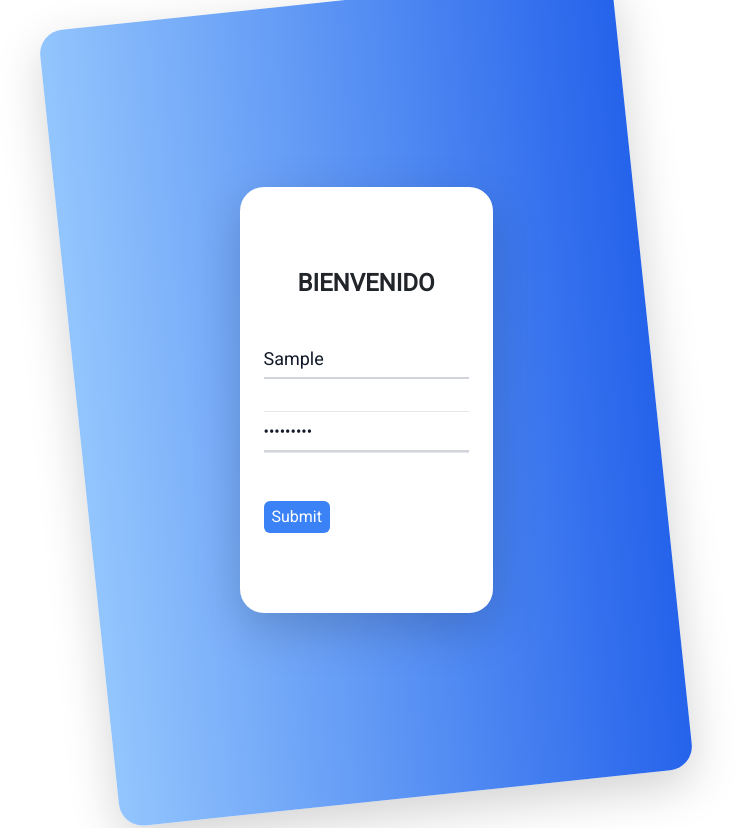
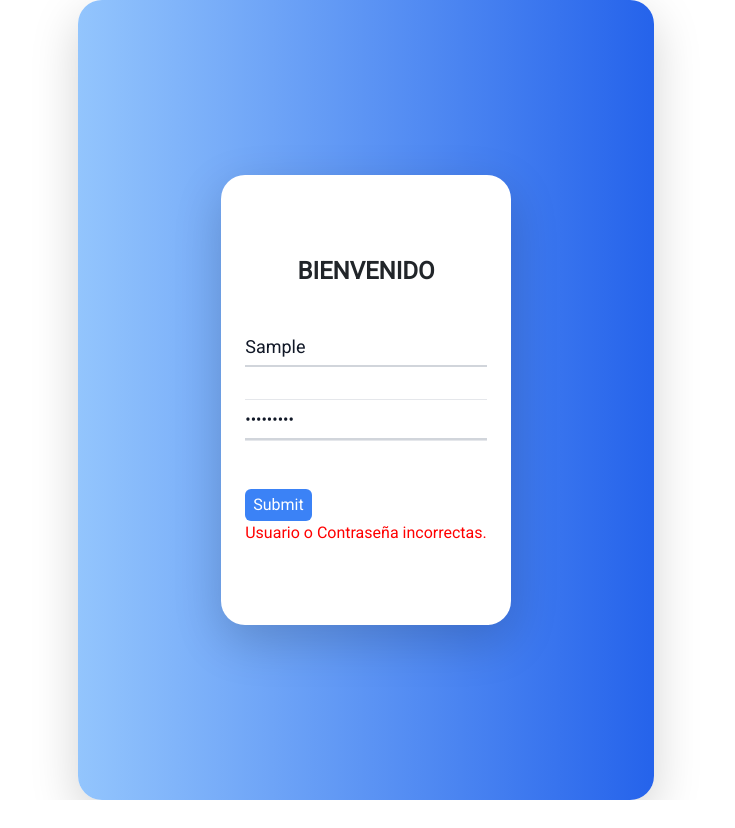
Before and after one commit to JesusE123/FakeStore, a Next.js app: page / in a window 1280 px wide. Both pictures are taken after typing "Sample", "Sample123" into the empty fields and a click on the button "Submit". Shown: the whole page, without its empty margins (274-1009 px from the left). After the commit the page ends 800 px from the top, so only its background shows below. Built offline with nearby package versions, Linux system fonts and the light colour scheme; no server answers.

Commit message:
realizando mejoras en el login

```diff
--- a/pages/500.tsx
+++ /dev/null
@@ -1,9 +0,0 @@
-import React from 'react'
-
-const error500 = () => {
-  return (
-    <div>error500</div>
-  )
-}
-
-export default error500
--- a/pages/index.tsx
+++ b/pages/index.tsx
@@ -27,19 +27,14 @@ function handleChange(e:any) {
 
 async function handleSubmit(e:any) {
     e.preventDefault();
-   const response =  await axios.post('/api/auth/auth', user).then((res => {
-    if(user.user && user.password ) {
-      alert('registro exitoso')
-      console.log(user)
-    } else {
-      alert('no')
+    const response =  await axios.post('/api/auth/auth', user).
+    then(res => {
+      setUser(res.data)
+      router.push('/dashboard')
+    })
+    .catch(error => {
       setError(true)
-    }
-   }))
-
-
-
-
+    });
 
 
 }
@@ -48,7 +43,7 @@ async function handleSubmit(e:any) {
     <>
 	<div className="relative py-3 sm:max-w-xl sm:mx-auto flex justify-center items-center h-screen">
 		<div
-			className="absolute inset-0 bg-gradient-to-r from-blue-300 to-blue-600 shadow-lg transform -skew-y-6 sm:skew-y-0 sm:-rotate-6 sm:rounded-3xl">
+			className="absolute inset-0 bg-gradient-to-r from-blue-300 to-blue-600 shadow-lg transform -skew-y-6 sm:skew-y-0 sm:-rotate-5 sm:rounded-3xl">
 		</div>
 		<div className="relative px-4 py-10 bg-white shadow-lg sm:rounded-3xl sm:p-20">
 			<div className="max-w-md mx-auto">
@@ -84,7 +79,7 @@ async function handleSubmit(e:any) {
 							<button className="bg-blue-500 text-white rounded-md px-2 py-1 mt-5">Submit</button>
 						</div>
 					</div>
-          {error && <p style={{ color: 'red' }}>Credenciales incorrectas. Inténtelo de nuevo.</p>}
+          {error && <span style={{ color: 'red'}}>Usuario o Contraseña incorrectas.</span>}
           </form>
 				</div>
 			</div>
```
